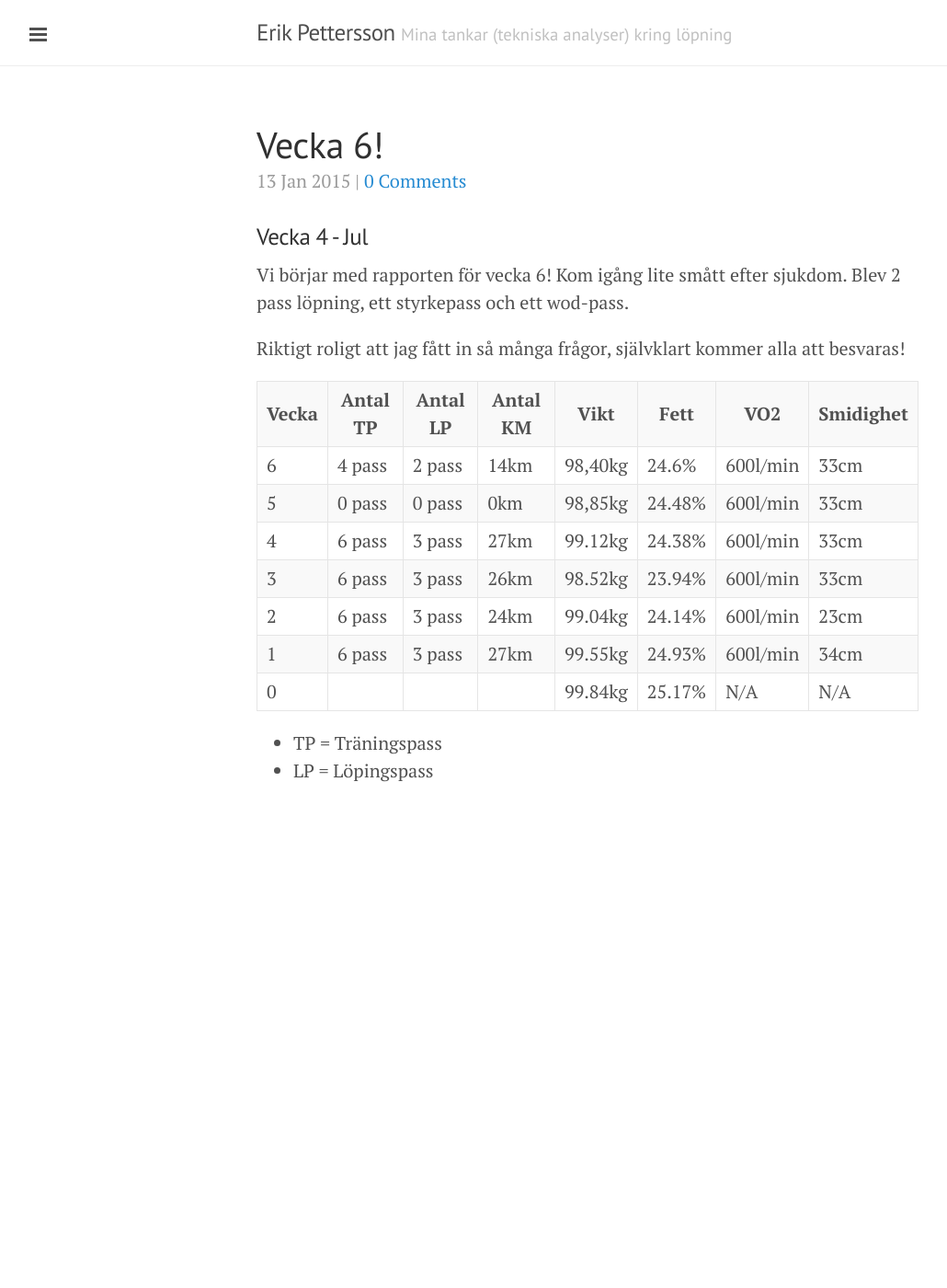
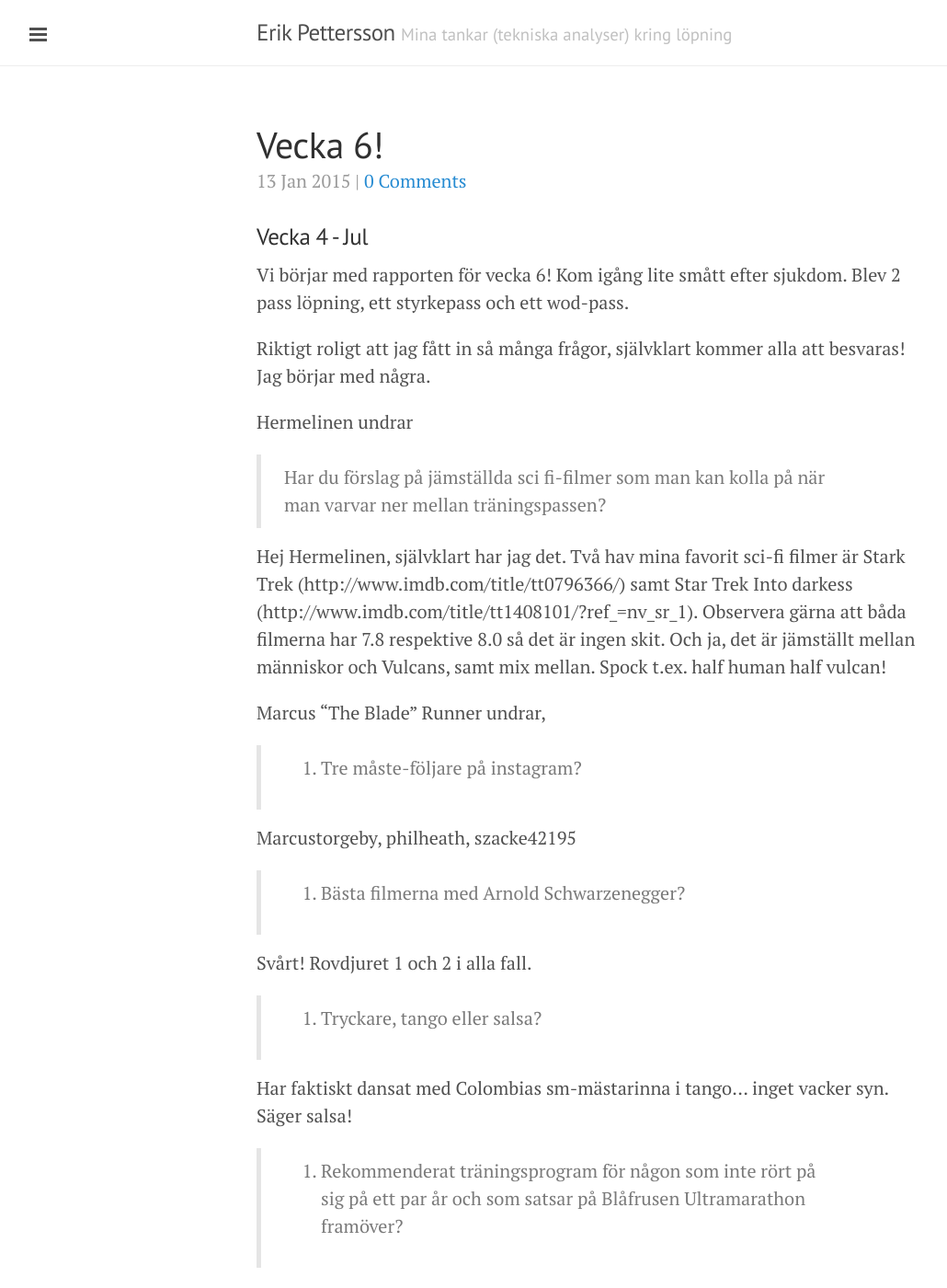
Before and after one commit to eripe970/eripe970.github.io, a Jekyll site: the page built from _posts/2015-01-13-week6.md, in a window 1280 px wide and 1400 px high. Shown: the whole window at 92% size, without its empty margins (1-1031 px from the left). Built offline with Jekyll 4.4.1, drawn with Linux system fonts in a browser that asks for light colours; nearby versions of some CDN libraries; Markdown is read by kramdown in place of the engine named in the settings; some of the changed text lies outside the part shown.

Commit message:
Update 2015-01-13-week6.md

```diff
--- a/_posts/2015-01-13-week6.md
+++ b/_posts/2015-01-13-week6.md
@@ -6,7 +6,35 @@ title: Vecka 6!
 ### Vecka 4 - Jul
 Vi börjar med rapporten för vecka 6! Kom igång lite smått efter sjukdom. Blev 2 pass löpning, ett styrkepass och ett wod-pass.
 
-Riktigt roligt att jag fått in så många frågor, självklart kommer alla att besvaras!
+Riktigt roligt att jag fått in så många frågor, självklart kommer alla att besvaras! Jag börjar med några.
+
+Hermelinen undrar
+> Har du förslag på jämställda sci fi-filmer som man kan kolla på när man varvar ner mellan träningspassen?
+
+Hej Hermelinen, självklart har jag det. Två hav mina favorit sci-fi filmer är Stark Trek (http://www.imdb.com/title/tt0796366/) samt Star Trek Into darkess (http://www.imdb.com/title/tt1408101/?ref_=nv_sr_1). Observera gärna att båda filmerna har 7.8 respektive 8.0 så det är ingen skit. Och ja, det är jämställt mellan människor och Vulcans, samt mix mellan. Spock t.ex. half human half vulcan!
+
+Marcus "The Blade" Runner undrar,
+
+>  1. Tre måste-följare på instagram?
+
+Marcustorgeby, philheath, szacke42195
+
+>  2. Bästa filmerna med Arnold Schwarzenegger?
+
+Svårt! Rovdjuret 1 och 2 i alla fall.
+
+>  3. Tryckare, tango eller salsa?
+
+Har faktiskt dansat med Colombias sm-mästarinna i tango... inget vacker syn. Säger salsa!
+
+>  4. Rekommenderat träningsprogram för någon som inte rört på sig på ett par år och som satsar på Blåfrusen Ultramarathon framöver?
+
+Första steg kan vara att gå upp ur soffan!
+
+>  5. Måste man äga ett par tights nuförtiden för att kunna lyckas inom löpning?
+
+Nej. Du måst äga minst 3 varav 1 par måste vara kompression.
+
 
 <table>
   <tr>
```
